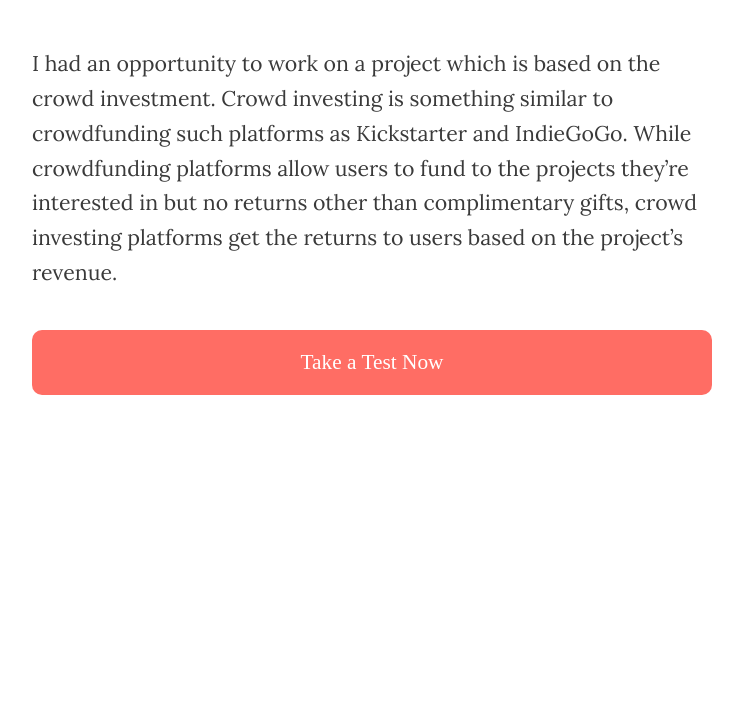
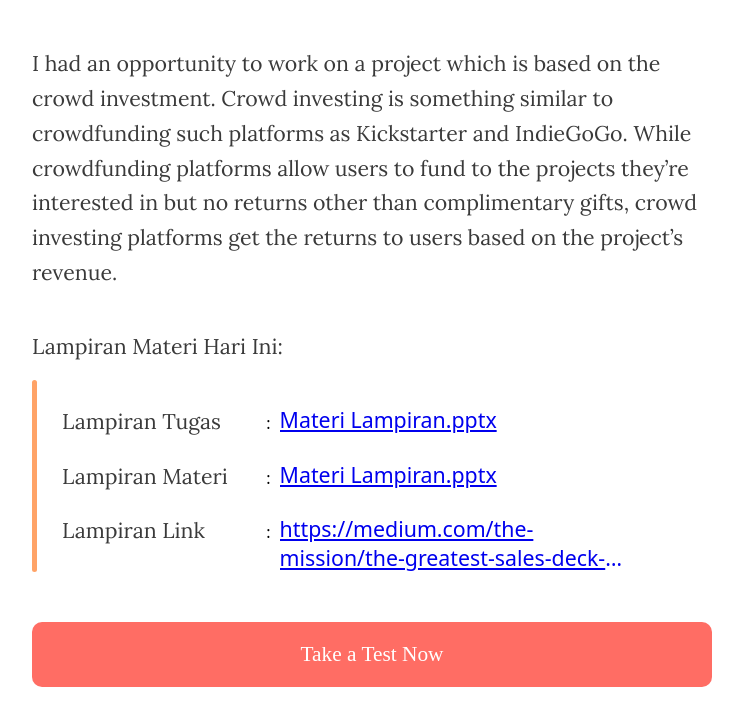
Before and after one commit to HafidYusuf/TugasAkhir, a plain HTML site: page single.html in a window 1280 px wide. Shown: the part 1827-2552 px from the top of the page, without its empty margins (238-981 px from the left). Before the commit the page ends 2272 px from the top, so only its background shows below. Drawn offline with Linux system fonts and the light colour scheme; a web font is replaced by a local one.

Commit message:
Halaman progress dan materi

```diff
--- a/app.scss
+++ b/app.scss
@@ -785,6 +785,7 @@ nav {
         margin-right: 0px!important;
     }
     .mapel {
+        width: 100px;
         color: $orange;
         font-family: Segoe UI-SemiBold;
         font-size: 24pt;
@@ -810,7 +811,7 @@ nav {
     }
     .materi-container {
         position: absolute;
-        left: 415px;
+        left: 450px;
         right: 200px;
         top: 50%;
         transform: translateY(-50%);
@@ -1590,12 +1591,14 @@ a {
 }
 
 .leftbar-menu {
+    opacity: 0;
     text-align: left;
     width: 110px;
     top: 45%;
     left: 50%;
     transform: translate(-50%, -50%);
     position: absolute;
+    transition: opacity .2s ease-out;
     a {
         text-decoration: none;
     }
@@ -1686,3 +1689,47 @@ a {
     top:0px;
     z-index: 100;
 }
+.link {
+    margin-bottom: 50px;
+    position: relative;
+}
+.link-line {
+    width: 5px;
+    background: $orange;
+    position: absolute;
+    left: 0;
+    top: 50px;
+    bottom: 0;
+    border-radius: 20px;
+}
+.link-par {
+    margin-left: 20px;
+    margin-bottom: 20px;
+    a {
+        text-decoration: underline;
+    }
+}
+.linked {
+    width: 200px;
+    display: inline-block;
+}
+.link-container {
+    margin-left: 30px;
+    p {
+        margin-bottom: 10px;
+    }
+}
+.links {
+    width: 55%;
+    display: inline-block;
+    vertical-align: top;
+    margin-left: 5px;
+    a {
+        text-decoration: underline;
+        font-size: 16pt;
+        display: -webkit-box;
+        -webkit-line-clamp: 2;
+        -webkit-box-orient: vertical;
+        overflow: hidden;
+    }
+}
--- a/single.html
+++ b/single.html
@@ -99,6 +99,15 @@
                     <div class="img-source"><a href="https://www.theweek.in/news/sci-tech/2019/12/10/Novel-telephonic-device-used-to-dial-up-and-survey-frogs-in-their-habitat-Study.html">The Week : Frog Habitat Study</a></div>
                 </div>
                 <p>I had an opportunity to work on a project which is based on the crowd investment. Crowd investing is something similar to crowdfunding such platforms as Kickstarter and IndieGoGo. While crowdfunding platforms allow users to fund to the projects they’re interested in but no returns other than complimentary gifts, crowd investing platforms get the returns to users based on the project’s revenue.</p>
+                <div class="link">
+                    <p>Lampiran Materi Hari Ini:</p>
+                    <div class="link-line"></div>
+                    <div class="link-container">
+                        <p><p class="linked">Lampiran Tugas</p> : <div class="links"><a href="#">Materi Lampiran.pptx</a></div>
+                        <p><p class="linked">Lampiran Materi</p> : <div class="links"><a href="#">Materi Lampiran.pptx</a></div>
+                        <p><p class="linked">Lampiran Link</p> : <div class="links"><a href="#">https://medium.com/the-mission/the-greatest-sales-deck-ive-ever-seen-4f4ef3391ba0</a></div>
+                    </div>
+                </div>
                 <a href="test.html"><div class="test-button">Take a Test Now</div></a>
             </div>
         </div>
@@ -134,6 +143,22 @@
             scrollPercent = scrollTop / scrollBottom * 100 + "%";
             document.getElementById("_progress").style.setProperty("--scroll", scrollPercent);
         },{ passive: true });
+
+
+        $(window).scroll(function(){
+        var wScroll = $(this).scrollTop();
+
+        if(wScroll > $('.theory').offset().top) {
+            $('.leftbar-menu').css(
+                'opacity', '1'
+            );
+        }
+        else {
+            $('.leftbar-menu').css(
+                'opacity', '0'
+            );
+        }
+        });
     </script>
 </body>
 </html>
```
Also changed, not shown: progress.html (+2 -2 lines), app.css, img/Male happy.svg (added), 2 other files. Lines whose indentation alone changed are shown as unchanged.
